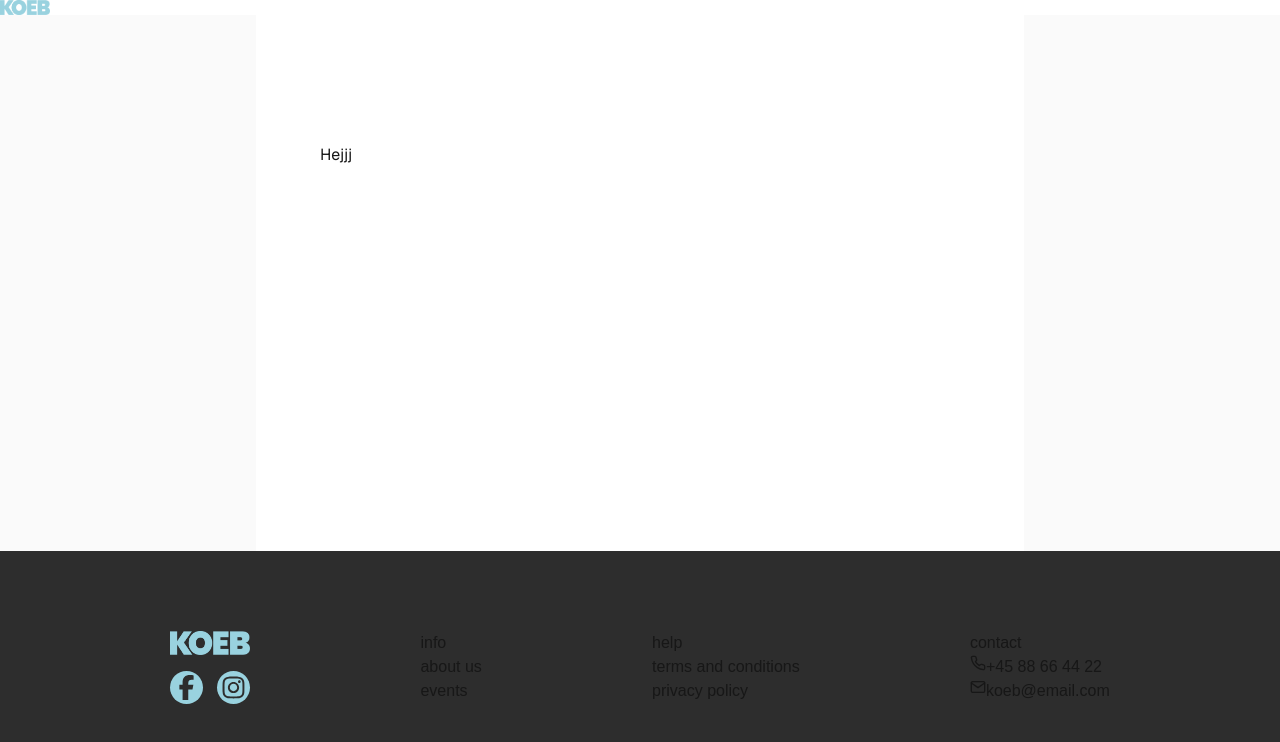
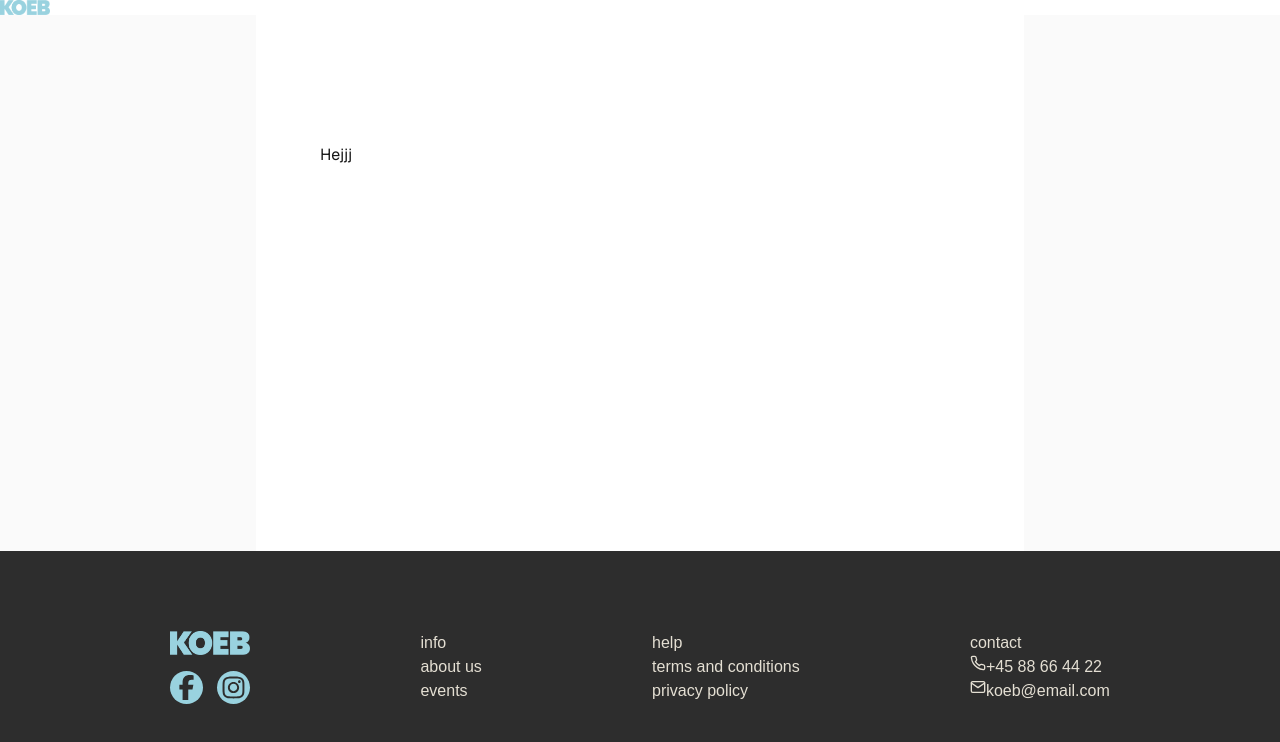
Before and after one commit to Idla0004/simple-shop-opgave, a Next.js app: page / in a window 1280 px wide. Shown: the top 742 px of the page. Built offline with nearby package versions, Linux system fonts and the light colour scheme.

Commit message:
farver på text

```diff
--- a/src/Kia-Components/Footer.jsx
+++ b/src/Kia-Components/Footer.jsx
@@ -27,17 +27,17 @@ const Footer = () => {
           </div>
         </div>
       </div>
-      <div className="">
+      <div className="text-[#E4DFD3]">
         <h3>info</h3>
         <p>about us</p>
         <p>events</p>
       </div>
-      <div>
+      <div className="text-[#E4DFD3]">
         <h3>help</h3>
         <p>terms and conditions</p>
         <p>privacy policy</p>
       </div>
-      <div>
+      <div className="text-[#E4DFD3]">
         <h3>contact</h3>
         <div className="flex">
           <FiPhone></FiPhone>
```
